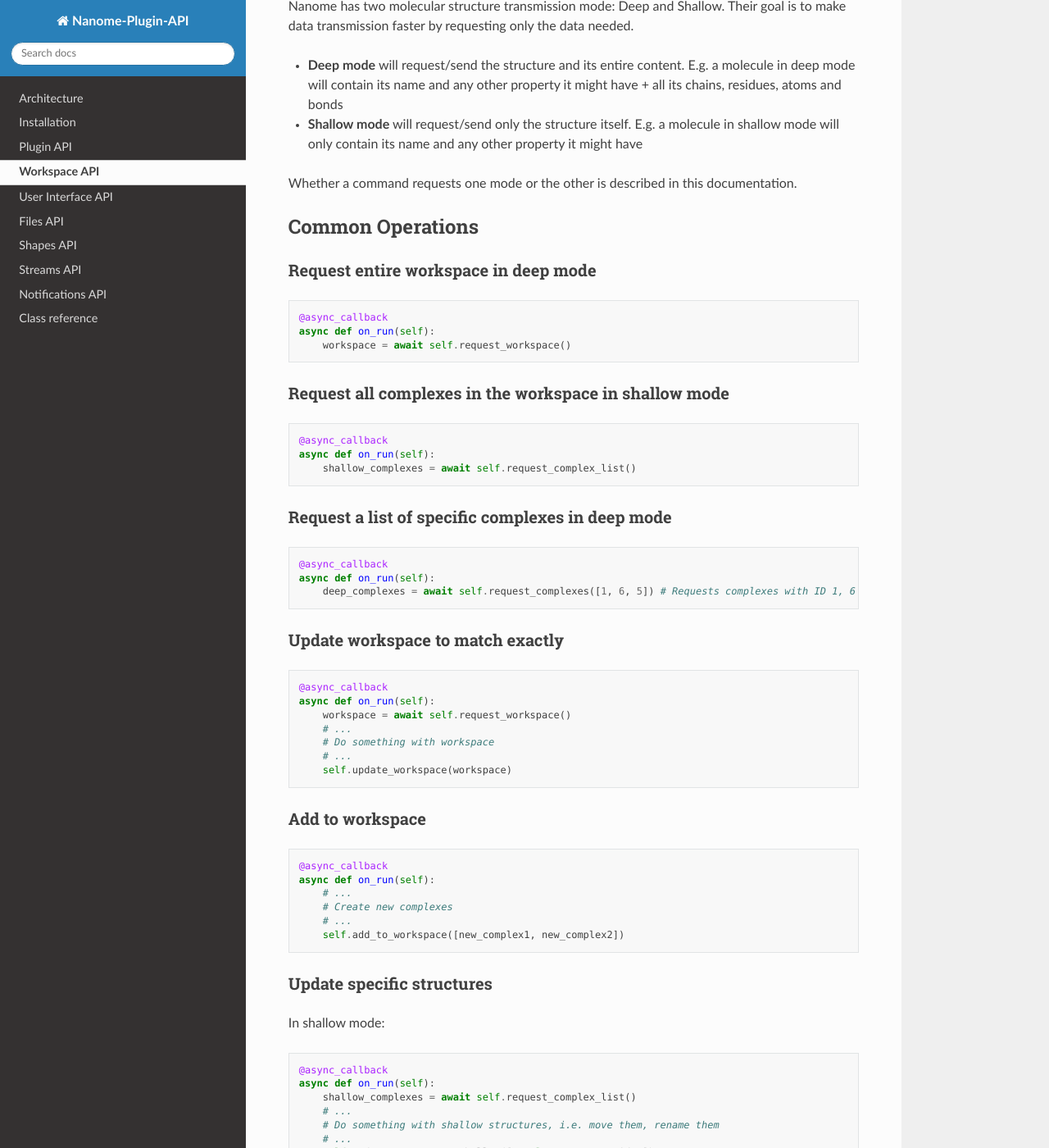
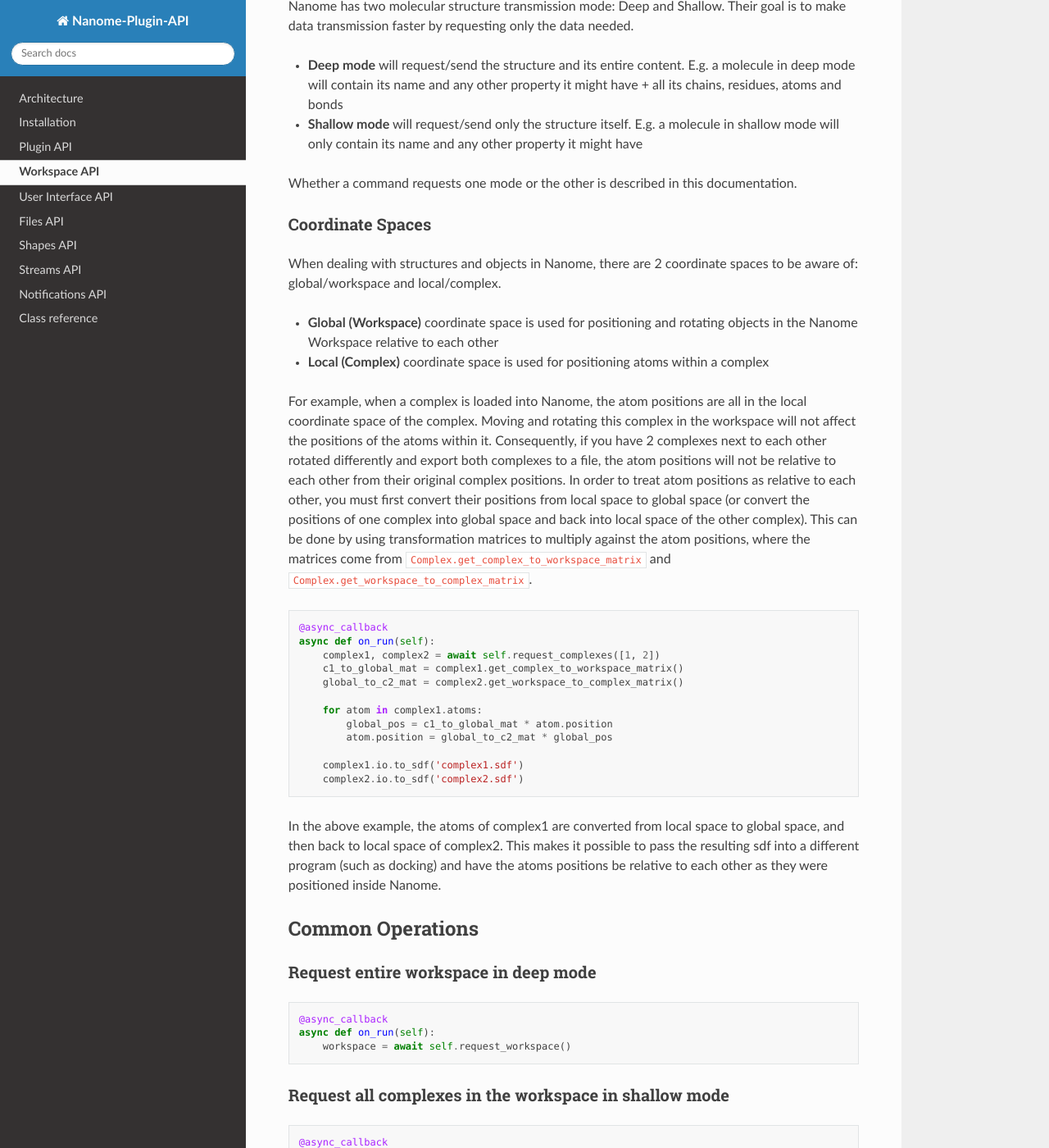
Before and after one commit to nanome-ai/nanome-lib, a Sphinx documentation site: the page built from doc/source/workspace.rst, in a window 1280 px wide and 1400 px high, scrolled down 859 px. Shown: the whole window at 82% size. Built offline with Sphinx 7.4.7 and the Read the Docs theme 2.0.0, drawn with Linux system fonts in a browser that asks for light colours; pages that are not in the unit, such as notebooks, are missing from menus.

Commit message:
Add coordinate spaces section to workspace doc

```diff
--- a/doc/source/workspace.rst
+++ b/doc/source/workspace.rst
@@ -48,6 +48,41 @@ Nanome has two molecular structure transmission mode: Deep and Shallow. Their go
 
 Whether a command requests one mode or the other is described in this documentation.
 
+
+Coordinate Spaces
+=================
+
+When dealing with structures and objects in Nanome, there are 2 coordinate spaces to be aware of: global/workspace and local/complex.
+
+- **Global (Workspace)** coordinate space is used for positioning and rotating objects in the Nanome Workspace relative to each other
+- **Local (Complex)** coordinate space is used for positioning atoms within a complex
+
+For example, when a complex is loaded into Nanome, the atom positions are all in the local coordinate space of the complex.
+Moving and rotating this complex in the workspace will not affect the positions of the atoms within it. Consequently, if you have
+2 complexes next to each other rotated differently and export both complexes to a file, the atom positions will not be relative to
+each other from their original complex positions. In order to treat atom positions as relative to each other, you must first convert
+their positions from local space to global space (or convert the positions of one complex into global space and back into local space
+of the other complex). This can be done by using transformation matrices to multiply against the atom positions, where the matrices
+come from ``Complex.get_complex_to_workspace_matrix`` and ``Complex.get_workspace_to_complex_matrix``.
+
+.. code-block:: python
+
+    @async_callback
+    async def on_run(self):
+        complex1, complex2 = await self.request_complexes([1, 2])
+        c1_to_global_mat = complex1.get_complex_to_workspace_matrix()
+        global_to_c2_mat = complex2.get_workspace_to_complex_matrix()
+
+        for atom in complex1.atoms:
+            global_pos = c1_to_global_mat * atom.position
+            atom.position = global_to_c2_mat * global_pos
+
+        complex1.io.to_sdf('complex1.sdf')
+        complex2.io.to_sdf('complex2.sdf')
+
+In the above example, the atoms of complex1 are converted from local space to global space, and then back to local space of complex2.
+This makes it possible to pass the resulting sdf into a different program (such as docking) and have the atoms positions be relative
+to each other as they were positioned inside Nanome.
 
 *****************
 Common Operations
```
